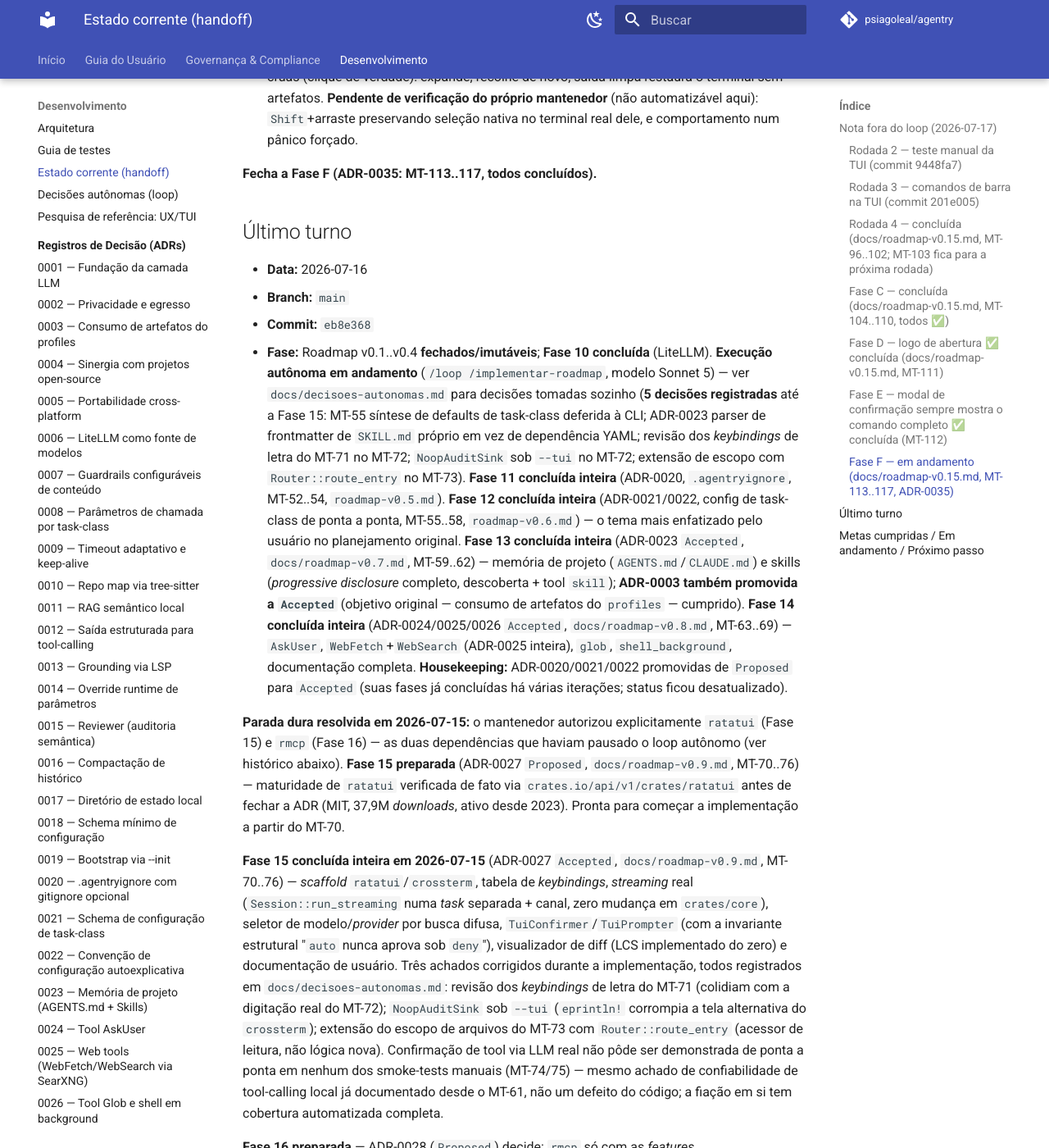
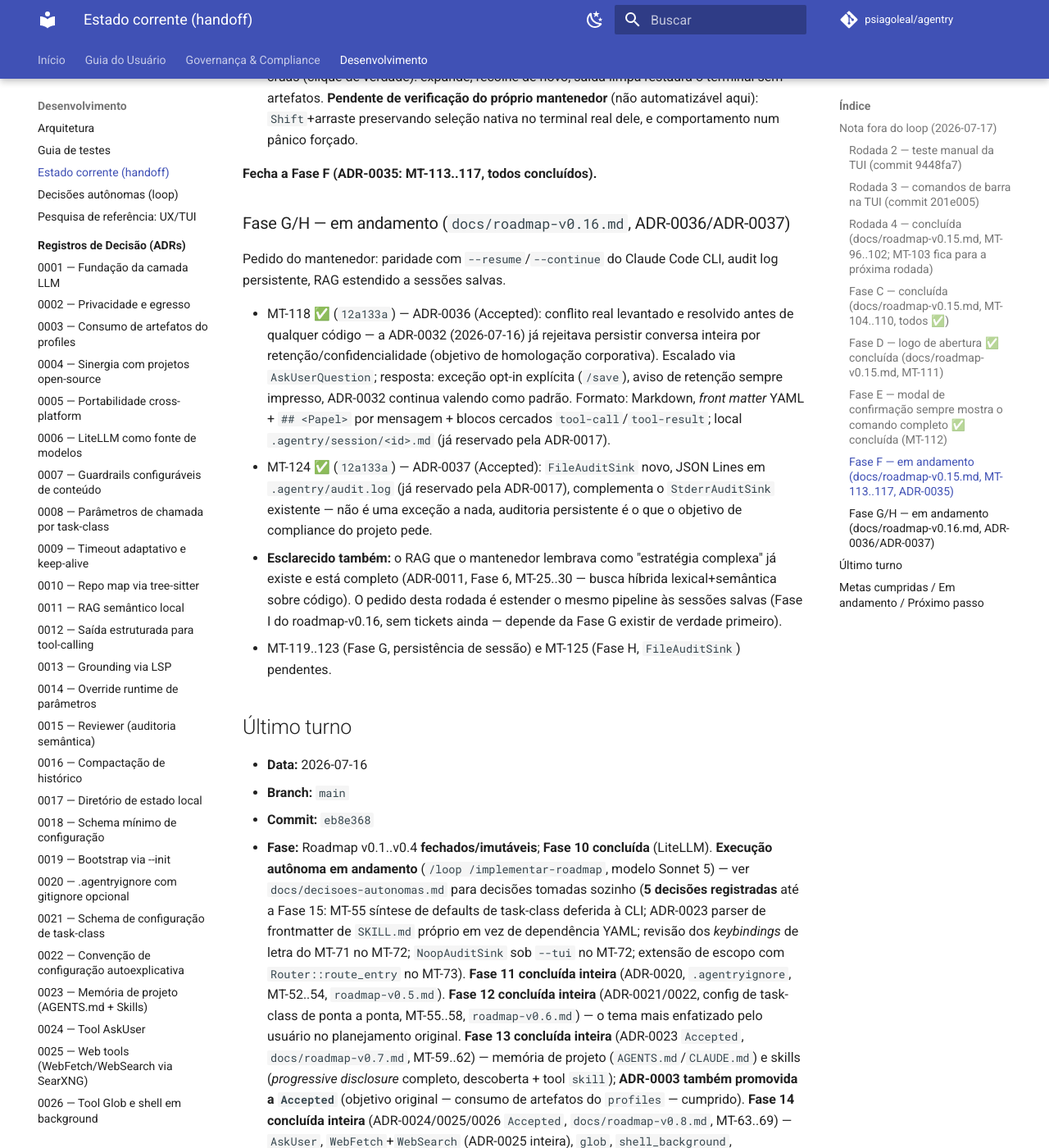
Before and after one commit to psiagoleal/agentry, an MkDocs documentation site: the page built from docs/CURRENT-STATE.md, in a window 1280 px wide and 1400 px high, scrolled down 8485 px. Shown: the whole window at 82% size. Built offline with MkDocs 1.6.1 and Material for MkDocs 9.7.7, drawn with Linux system fonts in a browser that asks for light colours; comment, search, counter and statistics services are not loaded.

Commit message:
docs(handoff): marca MT-118/MT-124 concluídos; abre Fase G/H

```diff
--- a/docs/CURRENT-STATE.md
+++ b/docs/CURRENT-STATE.md
@@ -323,6 +323,28 @@ caminho de saída, inclusive pânico.
   pânico forçado.
 
 **Fecha a Fase F (ADR-0035: MT-113..117, todos concluídos).**
+
+### Fase G/H — em andamento (`docs/roadmap-v0.16.md`, ADR-0036/ADR-0037)
+
+Pedido do mantenedor: paridade com `--resume`/`--continue` do Claude Code CLI, audit log
+persistente, RAG estendido a sessões salvas.
+
+- MT-118 ✅ (`12a133a`) — ADR-0036 (Accepted): conflito real levantado e resolvido antes de
+  qualquer código — a ADR-0032 (2026-07-16) já rejeitava persistir conversa inteira por
+  retenção/confidencialidade (objetivo de homologação corporativa). Escalado via
+  `AskUserQuestion`; resposta: exceção opt-in explícita (`/save`), aviso de retenção sempre
+  impresso, ADR-0032 continua valendo como padrão. Formato: Markdown, *front matter* YAML +
+  `## <Papel>` por mensagem + blocos cercados `tool-call`/`tool-result`; local
+  `.agentry/session/<id>.md` (já reservado pela ADR-0017).
+- MT-124 ✅ (`12a133a`) — ADR-0037 (Accepted): `FileAuditSink` novo, JSON Lines em
+  `.agentry/audit.log` (já reservado pela ADR-0017), complementa o `StderrAuditSink`
+  existente — não é uma exceção a nada, auditoria persistente é o que o objetivo de
+  compliance do projeto pede.
+- **Esclarecido também:** o RAG que o mantenedor lembrava como "estratégia complexa" já existe
+  e está completo (ADR-0011, Fase 6, MT-25..30 — busca híbrida lexical+semântica sobre
+  código). O pedido desta rodada é estender o mesmo pipeline às sessões salvas (Fase I do
+  roadmap-v0.16, sem tickets ainda — depende da Fase G existir de verdade primeiro).
+- MT-119..123 (Fase G, persistência de sessão) e MT-125 (Fase H, `FileAuditSink`) pendentes.
 
 ## Último turno
 
```
